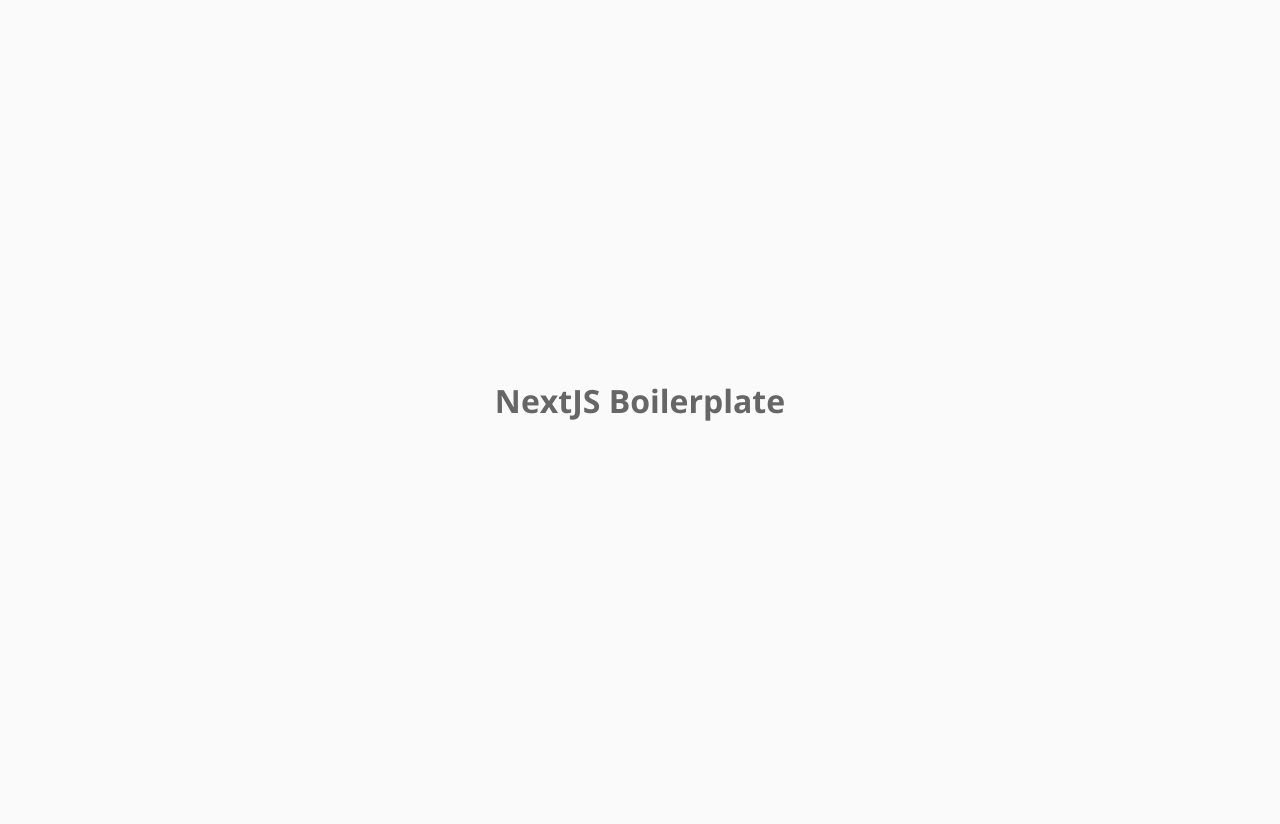
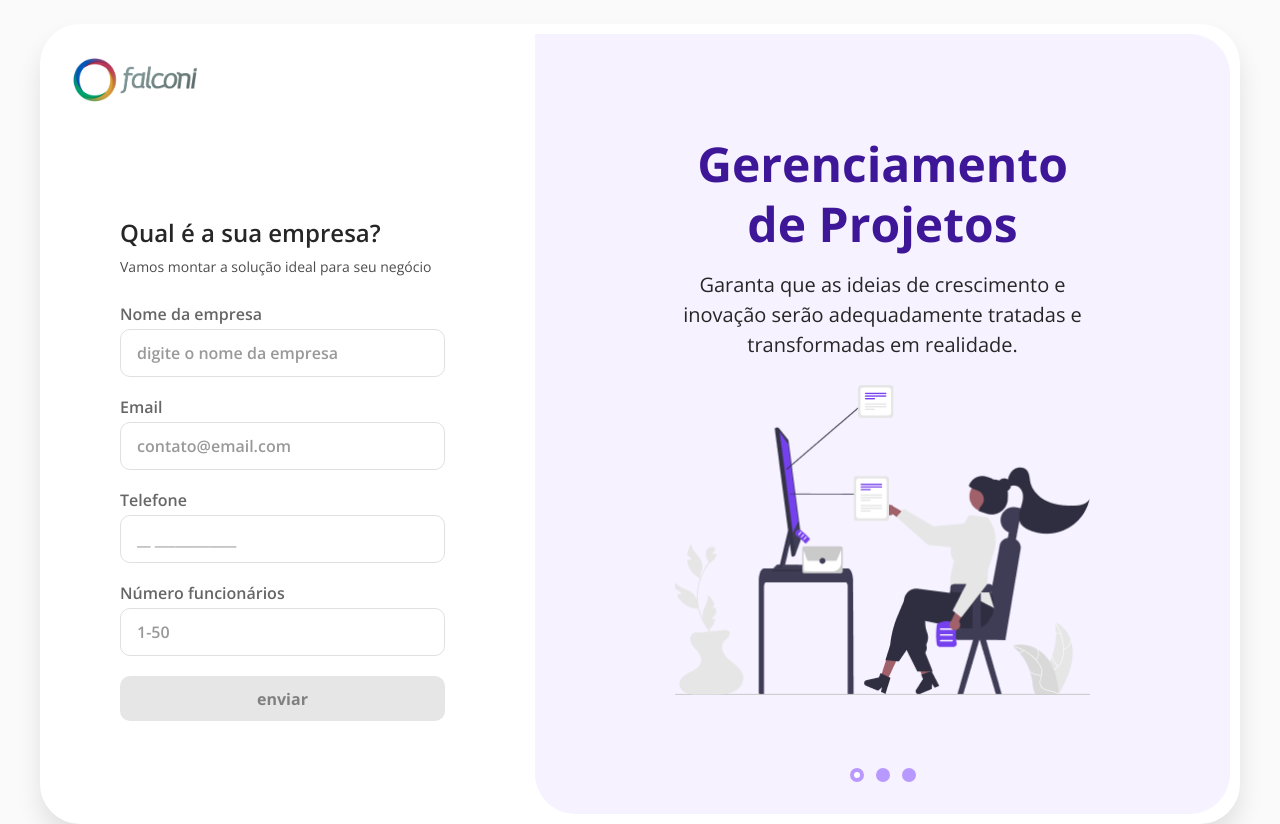
Before and after one commit to leovargasdev/falconi, a Next.js app: page / in a window 1280 px wide. Before the commit the page ends 800 px from the top, so only its background shows below. Built offline with nearby package versions, Linux system fonts and the light colour scheme.

Commit message:
feat: adicionando os componentes Input, FormContact e Slide

```diff
--- a/package.json
+++ b/package.json
@@ -9,11 +9,14 @@
     "lint": "next lint"
   },
   "dependencies": {
+    "@hookform/resolvers": "^2.9.1",
     "next": "12.1.6",
     "react": "18.1.0",
     "react-dom": "18.1.0",
+    "react-hook-form": "^7.32.1",
     "react-icons": "^4.3.1",
-    "sass": "^1.51.0"
+    "sass": "^1.51.0",
+    "yup": "^0.32.11"
   },
   "devDependencies": {
     "@types/node": "17.0.34",
--- /dev/null
+++ b/src/components/FormContact/index.tsx
@@ -0,0 +1,78 @@
+import * as yup from 'yup'
+import { yupResolver } from '@hookform/resolvers/yup'
+import { useForm, FormProvider } from 'react-hook-form'
+
+import { Input } from 'components/Input'
+
+import styles from './styles.module.scss'
+
+const schema = yup
+  .object({
+    company: yup.string().required('O nome da empresa é obrigatório'),
+    email: yup
+      .string()
+      .required('O email é obrigatório')
+      .email('O formato do email está incorreto'),
+    phone: yup.string().required('O telefone é obrigatório')
+  })
+  .required()
+
+export const FormContact = () => {
+  const useFormMethods = useForm({
+    resolver: yupResolver(schema),
+    mode: 'all'
+  })
+
+  const onSubmit = data => {
+    console.log('onSubmit', data)
+  }
+
+  return (
+    <div className={styles.container}>
+      <img src="/logo.png" alt="Logo Falconi" />
+
+      <FormProvider {...useFormMethods}>
+        <form
+          className={styles.form}
+          onSubmit={useFormMethods.handleSubmit(onSubmit)}
+        >
+          <div className={styles.form__info}>
+            <h3>Qual é a sua empresa?</h3>
+            <p>Vamos montar a solução ideal para seu negócio </p>
+          </div>
+
+          <Input
+            name="company"
+            label="Nome da empresa"
+            placeholder="digite o nome da empresa"
+            error={useFormMethods.formState.errors?.company}
+          />
+
+          <Input
+            name="email"
+            label="Email"
+            placeholder="contato@email.com"
+            error={useFormMethods.formState.errors?.email}
+          />
+
+          <Input
+            name="phone"
+            label="Telefone"
+            placeholder="__ ____________"
+            error={useFormMethods.formState.errors?.phone}
+          />
+
+          <Input
+            name="employees"
+            label="Número funcionários"
+            placeholder="1-50"
+          />
+
+          <button type="submit" disabled={!useFormMethods.formState.isValid}>
+            enviar
+          </button>
+        </form>
+      </FormProvider>
+    </div>
+  )
+}
--- /dev/null
+++ b/src/components/FormContact/styles.module.scss
@@ -0,0 +1,59 @@
+.container {
+  display: flex;
+  flex-direction: column;
+  padding-top: 20px;
+  padding-left: 20px;
+
+  img {
+    width: 130px;
+    height: auto;
+
+    margin-bottom: 110px;
+  }
+}
+
+.form {
+  display: flex;
+  flex-direction: column;
+  align-items: stretch;
+  row-gap: 20px;
+  padding-left: 50px;
+
+  button {
+    color: #fff;
+    font-size: 1rem;
+    font-weight: 700;
+
+    width: 100%;
+    height: 45px;
+    border-radius: 10px;
+    background: var(--secondary);
+
+    &:disabled {
+      color: #808080;
+      background: var(--disabled);
+      cursor: not-allowed;
+    }
+  }
+}
+
+.form__info {
+  display: flex;
+  flex-direction: column;
+  row-gap: 4px;
+
+  margin-bottom: 5px;
+
+  h3 {
+    color: var(--tertiary);
+    font-size: 1.5rem;
+    line-height: 2.25rem;
+    font-weight: 600;
+  }
+
+  p {
+    font-size: 0.875rem;
+    line-height: 1.5rem;
+    color: var(--quartenary);
+  }
+}
--- /dev/null
+++ b/src/components/Input/index.tsx
@@ -0,0 +1,28 @@
+import { InputHTMLAttributes } from 'react'
+import { useFormContext } from 'react-hook-form'
+
+import styles from './styles.module.scss'
+
+interface InputProps extends InputHTMLAttributes<HTMLInputElement> {
+  label: string
+  error?: {
+    message: string
+  }
+}
+
+export const Input = ({ name, label, error, ...rest }: InputProps) => {
+  const { register } = useFormContext()
+
+  return (
+    <div className={styles.container}>
+      <label htmlFor="">{label}</label>
+      <input
+        className={error?.message ? styles.error : ''}
+        type="text"
+        {...rest}
+        {...register(name)}
+      />
+      {!!error?.message && <span>{error.message}</span>}
+    </div>
+  )
+}
--- /dev/null
+++ b/src/components/Input/styles.module.scss
@@ -0,0 +1,43 @@
+.container {
+  display: flex;
+  flex-direction: column;
+
+  label {
+    font-size: 1rem;
+    line-height: 1.25rem;
+    font-weight: 600;
+
+    margin-bottom: 5px;
+  }
+
+  input {
+    font-size: 1rem;
+    font-weight: 600;
+    color: var(--tertiary);
+
+    padding: 12px 16px;
+    border-radius: 10px;
+    background: transparent;
+    border: 1px solid rgba(0,0,0,0.12);
+
+    outline-color: var(--secondary);
+
+    &::placeholder {
+      color: #999;
+    }
+
+    &.error {
+      outline: none;
+      border: 2px solid var(--error);
+    }
+  }
+
+  span {
+    font-size: 0.75rem;
+    line-height: 1rem;
+    color: var(--error);
+
+    margin-top: 2px;
+    padding-left: 2px;
+  }
+}
--- /dev/null
+++ b/src/components/Slide/index.tsx
@@ -0,0 +1,35 @@
+import { useState } from 'react'
+import styles from './styles.module.scss'
+
+export const Slide = () => {
+  const [activeItem, setActiveItem] = useState(0)
+
+  return (
+    <div className={styles.container}>
+      <h1>Gerenciamento de Projetos</h1>
+      <h2>
+        Garanta que as ideias de crescimento e inovação serão adequadamente
+        tratadas e transformadas em realidade.
+      </h2>
+
+      <img src="/undraw_organizing_projects.png" alt="" />
+
+      <div className={styles.controler}>
+        <button
+          onClick={() => setActiveItem(0)}
+          className={activeItem === 0 ? styles.active : ''}
+        ></button>
+
+        <button
+          onClick={() => setActiveItem(1)}
+          className={activeItem === 1 ? styles.active : ''}
+        ></button>
+
+        <button
+          onClick={() => setActiveItem(2)}
+          className={activeItem === 2 ? styles.active : ''}
+        ></button>
+      </div>
+    </div>
+  )
+}
--- /dev/null
+++ b/src/components/Slide/styles.module.scss
@@ -0,0 +1,62 @@
+.container {
+  display: flex;
+  flex-direction: column;
+  align-items: center;
+
+  background: #F6F2FF;
+  padding: 100px 0 32px;
+  border-radius: 0px 40px 40px 40px;
+
+  h1 {
+    font-size: 3rem;
+    line-height: 3.75rem;
+    text-align: center;
+    color: #3E1799;
+
+    width: 100%;
+    max-width: 375px;
+  }
+
+  h2 {
+    font-size: 1.25rem;
+    line-height: 1.875rem;
+    color: var(--tertiary);
+    text-align: center;
+    font-weight: 400;
+
+    width: 100%;
+    max-width: 440px;
+    margin: 16px 0 25px;
+  }
+
+  img {
+    width: 415px;
+    height: auto;
+  }
+}
+
+.controler {
+  display: flex;
+  justify-content: space-between;
+  margin-top: auto;
+
+  width: 66px;
+  height: 14px;
+
+  button {
+    width: 14px;
+    height: 14px;
+
+    border-radius: 50%;
+    background: #B899FF;
+    border: 4px solid #B899FF;
+
+    &.active {
+      background: #fff;
+    }
+
+    &:hover {
+      background: #ddd;
+    }
+  }
+}
--- a/src/pages/_document.tsx
+++ b/src/pages/_document.tsx
@@ -15,7 +15,10 @@
           <meta property="og:site_name" content="Falconi" />
           <meta name="author" content="Leonardo Luis de Vargas" />
 
-          <link href="https://fonts.googleapis.com/css2?family=Open+Sans:wght@400;600;700&display=swap" rel="stylesheet" />
+          <link
+            href="https://fonts.googleapis.com/css2?family=Open+Sans:wght@400;600;700&display=swap"
+            rel="stylesheet"
+          />
         </Head>
 
         <body>
--- a/src/pages/index.tsx
+++ b/src/pages/index.tsx
@@ -1,24 +1,22 @@
 import Head from 'next/head'
-import { GetStaticProps, NextPage } from 'next'
+import { NextPage } from 'next'
+
+import { Slide } from 'components/Slide'
+import { FormContact } from 'components/FormContact'
 
 import styles from 'styles/home.module.scss'
 
-type PageProps = {
-  title: string
-}
-
-const HomePage: NextPage<PageProps> = ({ title }) => (
+const HomePage: NextPage = () => (
   <div className={styles.container}>
     <Head>
       <title>Falconi</title>
     </Head>
-    <h1>{title}</h1>
+
+    <div className={styles.content}>
+      <FormContact />
+      <Slide />
+    </div>
   </div>
 )
 
-export const getStaticProps: GetStaticProps = async () => {
-  const title = 'NextJS Boilerplate'
-  return { props: { title } }
-}
-
 export default HomePage
--- a/src/styles/home.module.scss
+++ b/src/styles/home.module.scss
@@ -1,9 +1,24 @@
 .container {
   display: flex;
-  flex-direction: column;
-  align-items: center;
-  justify-content: center;
 
   width: 100%;
   height: 100vh;
+
+  padding: 24px;
 }
+
+.content {
+  display: grid;
+  grid-template-columns: 395px 1fr;
+  column-gap: 90px;
+
+  margin: auto;
+  width: 100%;
+  height: 800px;
+  max-width: 1200px;
+
+  padding: 10px;
+  background: #fff;
+  border-radius: 40px;
+  box-shadow: var(--box-shadow);
+}
```
Also changed, not shown: 1 other file (tests, documents, lock files or other folders).
